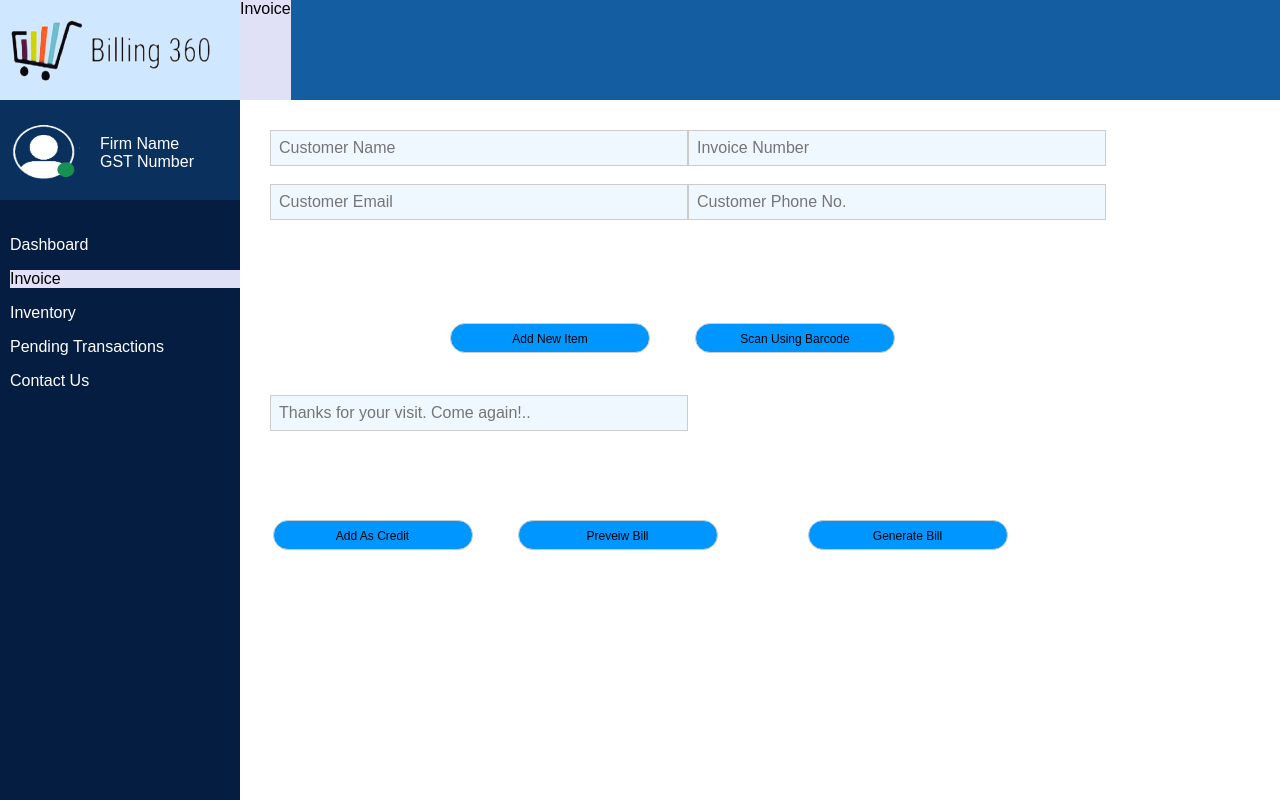
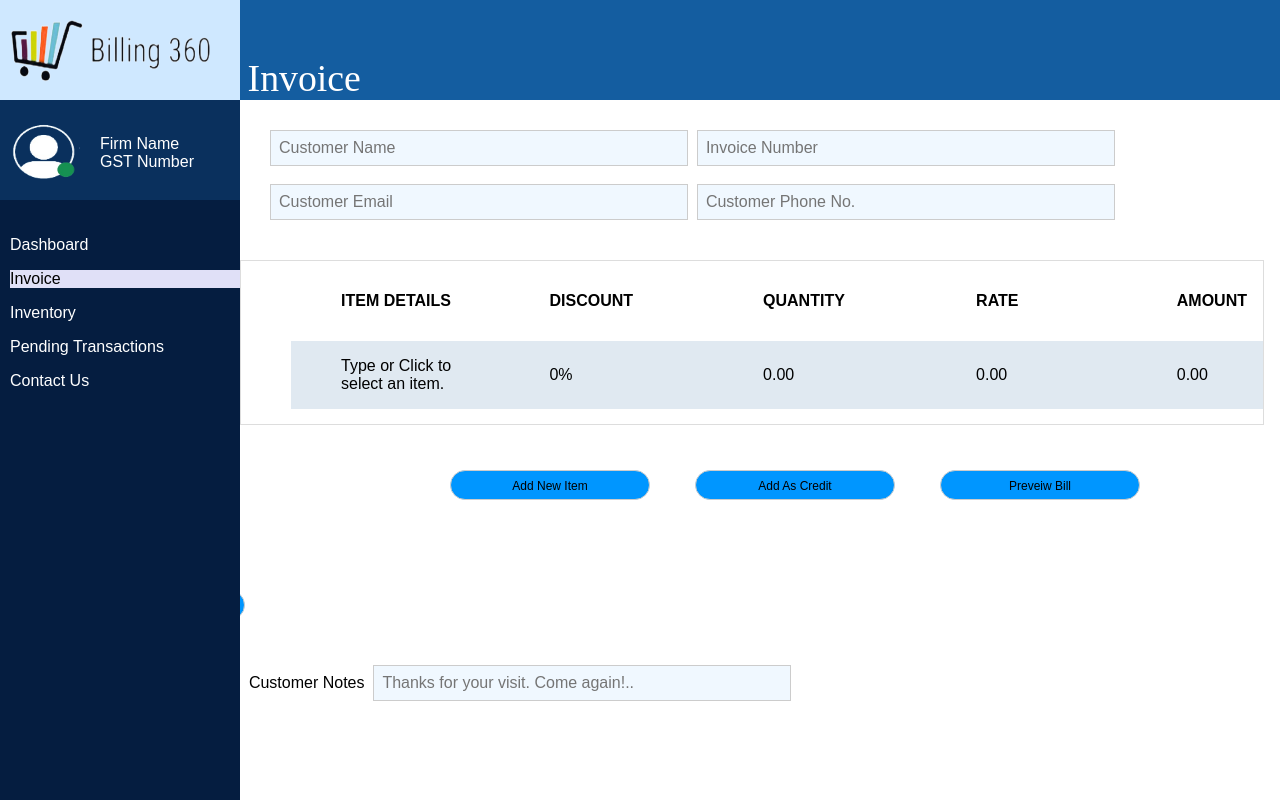
Before and after one commit to entrymaster/kpkb-cms, a React (Create React App) app in the folder frontend/: page /invoice in a window 1280 px wide. Shown: the top 800 px of the page. Built offline with nearby package versions, Linux system fonts and the light colour scheme.

Commit message:
Updated Invoice.js

```diff
--- a/frontend/src/Invoice.js
+++ b/frontend/src/Invoice.js
@@ -37,37 +37,66 @@ const Invoice = () => {
       </div>
     </div>
   </div>
-  <div className="top-panel">
-  <div style={{ backgroundColor: "#E0E0F7" }}>
-          <a
-            href=" /Invoice.js.html"
-            className="nav-link"
-            style={{ color: "black" }}
-          >
-            Invoice
-          </a>
-        </div>  </div>
+  <div
+      className="top-panel"
+      style={{ display: "flex", justifyContent: "left", alignItems: "end" }}
+    >
+      <span
+        style={{
+          paddingInlineStart: "0.2cm",
+          color: "white",
+          fontSize: "1cm",
+          fontFamily: '"Times New Roman"'
+        }}
+      >
+        {" "}
+        Invoice
+      </span>
+    </div>
   <div className="main-container">
     <div className="top">
       <div className="search-bar-container">
-        <input type="text" className="input-box" placeholder="Customer Name" />
+        <input type="text" className="input-box" placeholder="Customer Name" /> &nbsp;
         <input type="text" className="input-box" placeholder="Invoice Number" />
         <br />
         <br />
-        <input type="text" className="input-box" placeholder="Customer Email" />
+        <input type="text" className="input-box" placeholder="Customer Email" /> &nbsp;
         <input
           type="text"
           className="input-box"
           placeholder="Customer Phone No."
         />
         <br />
-        <br />
       </div>
     </div>
   </div>
+  <table>
+    <thead>
+      <tr className="headers">
+        <th>ITEM DETAILS</th>
+        <th>DISCOUNT</th>
+        <th>QUANTITY</th>
+        <th>RATE</th>
+        <th>AMOUNT</th>
+      </tr>
+    </thead>
+    <tbody id="new-item-table-body">
+      <tr className="First">
+        <td>Type or Click to select an item.</td>
+        <td>0%</td>
+        <td>0.00</td>
+        <td>0.00</td>
+        <td>0.00</td>
+      </tr>
+      {/* Add more rows as needed */}
+    </tbody>
+  </table>
   <button id="add-new-item" onclick="showAddNewItemDialog()">
     Add New Item
   </button>
+  <button id="add-as-credit">Add As Credit</button>
+  <button id="preveiw-bill">Preveiw Bill</button>
+  <button id="generate-bill">Generate Bill </button>
   <dialog id="addNewItemDialog">
     <form onsubmit="saveNewItem(); return false;">
       <label htmlFor="itemName">Item Name:</label>
@@ -100,22 +129,13 @@ const Invoice = () => {
       </button>
     </form>
   </dialog>
-  <button id="scan-using-barcode">Scan Using Barcode</button>
-  <div className="search-bar-container2">
-    {/* { <a>Customer Notes</a> } */}
-    <br />
+  <div className="main-container">
+  <div className="customerNotes">
+  &nbsp; Customer Notes &nbsp;
     <input
       type="text"
       className="input-box"
       placeholder="Thanks for your visit. Come again!.."
     />
-  </div>
-  <div className="bottom">
-    <button id="add-as-credit">Add As Credit</button>
-    <button id="preveiw-bill">Preveiw Bill</button>
-    <button id="generate-bill">Generate Bill </button>
-  </div></div>;
-}
-
-
-export default Invoice;
+  </div></div> </div> ;}
+  export default Invoice;
```
